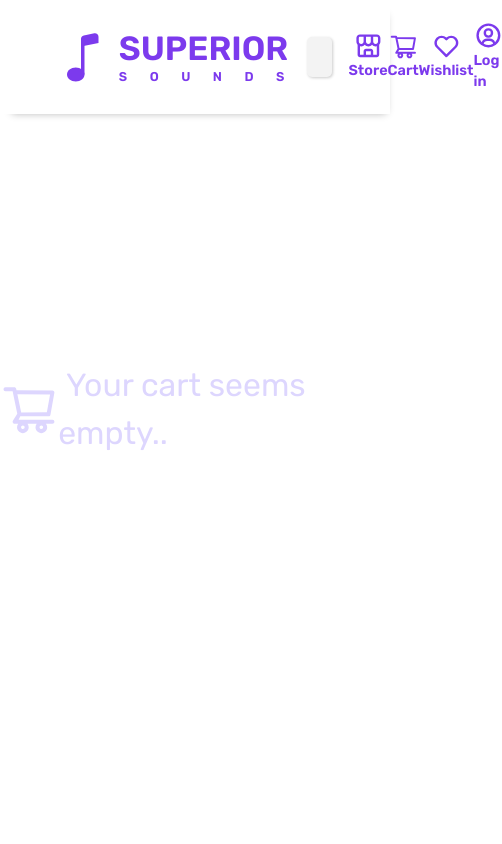
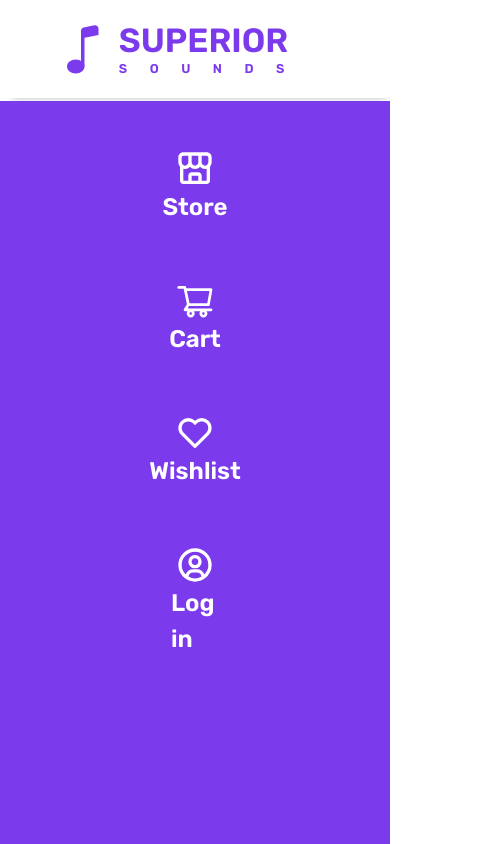
Before and after one commit to Gokul-Gopi/Superior-Sounds, a React (Create React App) app: page /cart in a window 390 px wide. Shown: the whole page, 502 px wide, since content can reach past the window. Built offline with nearby package versions, Linux system fonts and the light colour scheme.

Commit message:
feat: search products

```diff
--- a/src/api.js
+++ b/src/api.js
@@ -1,3 +1,3 @@
-// export const Backend = "http://127.0.0.1:5000"
+export const Backend = "http://127.0.0.1:5000"
 
-export const Backend = 'https://superior-sounds-backend.herokuapp.com'
+// export const Backend = 'https://superior-sounds-backend.herokuapp.com'
--- a/src/array-manipulation.js
+++ b/src/array-manipulation.js
@@ -11,6 +11,7 @@ const removeFromCart = (cart, productID) => {
 }
 
 const sortByPrice = (type, products) => {
+    console.log({ type })
     if (type === 'lowToHigh') {
         return products.sort((a, b) => a.price - b.price)
     }
@@ -18,6 +19,14 @@ const sortByPrice = (type, products) => {
         return products.sort((a, b) => b.price - a.price)
     }
     return products;
+
+}
+
+const sortByPriceRange = (value, products) => {
+    if (value !== 0) {
+        return products.filter(item => +item.price > value)
+    }
+    return products
 }
 
 const otherFilters = (filters, products) => {
@@ -29,4 +38,4 @@ const otherFilters = (filters, products) => {
 
 
 
-export { removeFromWishlist, removeFromCart, sortByPrice, otherFilters }
+export { removeFromWishlist, removeFromCart, sortByPrice, otherFilters, sortByPriceRange }
--- a/src/components/Nav-Bar/Header.css
+++ b/src/components/Nav-Bar/Header.css
@@ -35,6 +35,31 @@
 
 .header_search{
     width: 60%;
+    position: relative;
+}
+
+.header_search .search-suggestions{
+  position: absolute;
+  top: 99%;
+  right: 0;
+  left: 30%;
+  z-index: 10;
+  background-color: rgb(243, 243, 243);
+  box-shadow: 1px 1px 3px rgba(0, 0, 0, 0.2);
+  border-radius: 5px;
+}
+
+.header_search .search-suggestions .item{
+  display: flex;
+  flex-direction: column;
+  padding: 0.4rem 0.8rem;
+  border-bottom: 1px solid rgb(209, 209, 209);
+  color: rgb(97, 97, 97);
+  cursor: pointer;
+}
+
+.header_search .search-suggestions .item:hover{
+  color: black;
 }
 
 .header_search input{
@@ -60,6 +85,14 @@
     align-items: center;
     width: 25%;
     margin: 0 0.8rem 0 1rem;
+}
+
+.header_options .nav-link{
+    display: flex;
+    flex-direction: column;
+    align-items: center;
+    width: 5rem;
+    text-decoration: none;
 }
 
 .header_options button{
@@ -104,3 +137,165 @@
     line-height: normal;
     transform: scale(1.5);
 }
+
+.hamburger-menu-icon{
+    font-size: 2rem;
+    color: var(--primary-color);
+    display: none;
+    cursor: pointer;
+}
+
+@media (max-width:420px){
+
+    /* .navigation-bar{
+        background-color: var(--primary-color);
+    } */
+
+    .header_search{
+        display:none;
+    }
+
+    .header_options{
+        position: fixed;
+        top: 12%;
+        right: 0;
+        flex-direction: column;
+        align-items: center;
+        justify-content: start;
+        background-color: var(--primary-color);
+        height: 100vh;
+        width: 100%;
+        z-index: 10;
+        margin: 0;
+    }
+
+    .header_options .nav-link{
+        margin-top: 2.5rem;
+    }
+
+    .header_options .link-name, .header_options .navbar-icon{
+        color: white;
+        font-size: 1.5rem;
+        font-weight: bold;
+    }
+
+    .header_options .navbar-icon{
+        font-size: 2.5rem;
+    }
+}
+
+
+/* *{
+  margin: 0;
+  padding: 0;
+  box-sizing: border-box;
+  font-family: 'Poppins', sans-serif;
+}
+nav{
+  display: flex;
+  height: 80px;
+  width: 100%;
+  background: #1b1b1b;
+  align-items: center;
+  justify-content: space-between;
+  padding: 0 50px 0 100px;
+  flex-wrap: wrap;
+}
+nav .logo{
+  color: #fff;
+  font-size: 35px;
+  font-weight: 600;
+}
+nav ul{
+  display: flex;
+  flex-wrap: wrap;
+  list-style: none;
+}
+nav ul li{
+  margin: 0 5px;
+}
+nav ul li a{
+  color: #f2f2f2;
+  text-decoration: none;
+  font-size: 18px;
+  font-weight: 500;
+  padding: 8px 15px;
+  border-radius: 5px;
+  letter-spacing: 1px;
+  transition: all 0.3s ease;
+}
+nav ul li a.active,
+nav ul li a:hover{
+  color: #111;
+  background: #fff;
+}
+nav .menu-btn i{
+  color: #fff;
+  font-size: 22px;
+  cursor: pointer;
+  display: none;
+}
+input[type="checkbox"]{
+  display: none;
+}
+@media (max-width: 1000px){
+  nav{
+    padding: 0 40px 0 50px;
+  }
+}
+@media (max-width: 920px) {
+  nav .menu-btn i{
+    display: block;
+  }
+  #click:checked ~ .menu-btn i:before{
+    content: "\f00d";
+  }
+  nav ul{
+    position: fixed;
+    top: 80px;
+    left: -100%;
+    background: #111;
+    height: 100vh;
+    width: 100%;
+    text-align: center;
+    display: block;
+    transition: all 0.3s ease;
+  }
+  #click:checked ~ ul{
+    left: 0;
+  }
+  nav ul li{
+    width: 100%;
+    margin: 40px 0;
+  }
+  nav ul li a{
+    width: 100%;
+    margin-left: -100%;
+    display: block;
+    font-size: 20px;
+    transition: 0.6s cubic-bezier(0.68, -0.55, 0.265, 1.55);
+  }
+  #click:checked ~ ul li a{
+    margin-left: 0px;
+  }
+  nav ul li a.active,
+  nav ul li a:hover{
+    background: none;
+    color: cyan;
+  }
+}
+.content{
+  position: absolute;
+  top: 50%;
+  left: 50%;
+  transform: translate(-50%, -50%);
+  text-align: center;
+  z-index: -1;
+  width: 100%;
+  padding: 0 30px;
+  color: #1b1b1b;
+}
+.content div{
+  font-size: 40px;
+  font-weight: 700;
+} */
--- a/src/components/Nav-Bar/Header.js
+++ b/src/components/Nav-Bar/Header.js
@@ -1,6 +1,6 @@
-import React from 'react'
+import React, { useState, useRef } from 'react'
 import "./Header.css";
-import { Link } from 'react-router-dom';
+import { Link, useNavigate } from 'react-router-dom';
 import { useProduct } from '../../Context/ProductContext'
 import { useAuth } from '../../Context/AuthContext'
 import { getUserCart, getUserWishlist } from "../../Utils/NetworkCalls";
@@ -10,14 +10,37 @@ import { BiHeart } from 'react-icons/bi'
 import { BiStoreAlt } from 'react-icons/bi'
 import { BiUserCircle } from 'react-icons/bi'
 import { BsMusicNote } from 'react-icons/bs'
+import { BiMenu } from 'react-icons/bi'
 
 
 const Header = () => {
-    const customLinkStyling = { display: 'flex', flexDirection: 'column', textDecoration: 'none', alignItems: 'center', width: '5rem' }
-    const { dispatch } = useProduct();
+    const { state, dispatch } = useProduct();
     const { authState } = useAuth();
     const { modalDispatch } = useModal();
+    const navigate = useNavigate()
+    const [searchSuggestion, setSearchSuggestion] = useState({
+        suggestionBox: false,
+        list: []
+    })
+    const inputRef = useRef('')
 
+    const searchProducts = (searchInput) => {
+        if (searchInput.length !== 0) {
+            const searchResults = state.allProducts.filter(product => {
+                return product.name.toLowerCase().includes(searchInput.toLowerCase())
+            })
+            setSearchSuggestion({ suggestionBox: true, list: searchResults })
+
+        } else {
+            setSearchSuggestion({ suggestionBox: false, list: [] })
+        }
+    }
+
+    const navigateToProduct = (id) => {
+        navigate(`/products/${id}`)
+        setSearchSuggestion({ suggestionBox: false, list: [] })
+        inputRef.current.value = ''
+    }
 
     return (
         <nav className='navigation-bar'>
@@ -37,34 +60,46 @@ const Header = () => {
 
 
             <div className='header_search'>
-                <input type="search" placeholder='Search products' />
+                <input type="search" placeholder='Search products' onChange={(e) => searchProducts(e.target.value)} ref={inputRef} />
+
+                {searchSuggestion.suggestionBox
+                    ? <div className="search-suggestions">
+                        {searchSuggestion.list.map(item => {
+                            return (
+                                <span className='item' onClick={() => navigateToProduct(item._id)}>{item.name}</span>
+                            )
+                        })}
+                    </div>
+                    : null
+                }
             </div>
 
+            <BiMenu className='hamburger-menu-icon' />
+
             <div className='header_options'>
-
-                <Link to='/products' style={customLinkStyling}>
+                <Link to='/products' className='nav-link'>
                     <BiStoreAlt className='navbar-icon' />
                     <span className='link-name'>Store</span>
                 </Link>
 
-                <Link to='/cart' style={customLinkStyling}>
+                <Link to='/cart' className='nav-link'>
                     <AiOutlineShoppingCart className='navbar-icon' onClick={() => getUserCart(dispatch)} />
                     <span className='link-name'>Cart</span>
                 </Link>
 
-                <Link to='/wishlist' style={customLinkStyling}>
+                <Link to='/wishlist' className='nav-link'>
                     <BiHeart className='navbar-icon' onClick={() => getUserWishlist(dispatch)} />
                     <span className='link-name'>Wishlist</span>
                 </Link>
 
 
                 {authState.isLoggedIn
-                    ? <div style={customLinkStyling}>
+                    ? <div className='nav-link'>
                         <BiUserCircle className='navbar-icon' onClick={() => modalDispatch({ type: 'LOGOUT' })} />
                         <span className='link-name'>User</span>
                     </div>
 
-                    : <div style={customLinkStyling}>
+                    : <div className='nav-link'>
                         <BiUserCircle className='navbar-icon' onClick={() => modalDispatch({ type: 'LOGIN' })} />
                         <span className='link-name'>Log in</span>
                     </div>
--- a/src/components/ProductDetails/ProductDetails.js
+++ b/src/components/ProductDetails/ProductDetails.js
@@ -23,7 +23,7 @@ const ProductDetails = () => {
         };
         fetchProduct()
         dispatch({ type: 'SET_LOADING' })
-    }, [])
+    }, [id])
 
     return (
         <div className='product-page'>
--- a/src/components/ProductListing/FilterProducts.js
+++ b/src/components/ProductListing/FilterProducts.js
@@ -58,7 +58,7 @@ const FilterProducts = () => {
 
                 <div className='slider-container'>
                     <label htmlFor="">Price</label>
-                    <input className='sliderFilter' type="range" max='40000' min='8000' step='5000' default='10000' />
+                    <input className='sliderFilter' type="range" max='50000' min='2000' step='5000' default='2000' onChange={(e) => dispatch({ type: 'SORT_BY_PRICE_RANGE', payload: e.target.value })} />
                 </div>
             </div>
 
--- a/src/components/Wishlist/Wishlist.js
+++ b/src/components/Wishlist/Wishlist.js
@@ -9,7 +9,6 @@ const Wishlist = () => {
     const { state } = useProduct()
 
     return (
-
         <div className='wishlist'>
 
             {state.wishlist.length === 0 ?
```
Also changed, not shown: src/Context/Reducer-InitState.js (+6 -21 lines), src/components/Cart/Cart.js (+11 -2 lines), src/components/ProductListing/ProductListing.js (+4 -3 lines), src/components/Wishlist/WishlistCard.js (+12 -1 lines).
